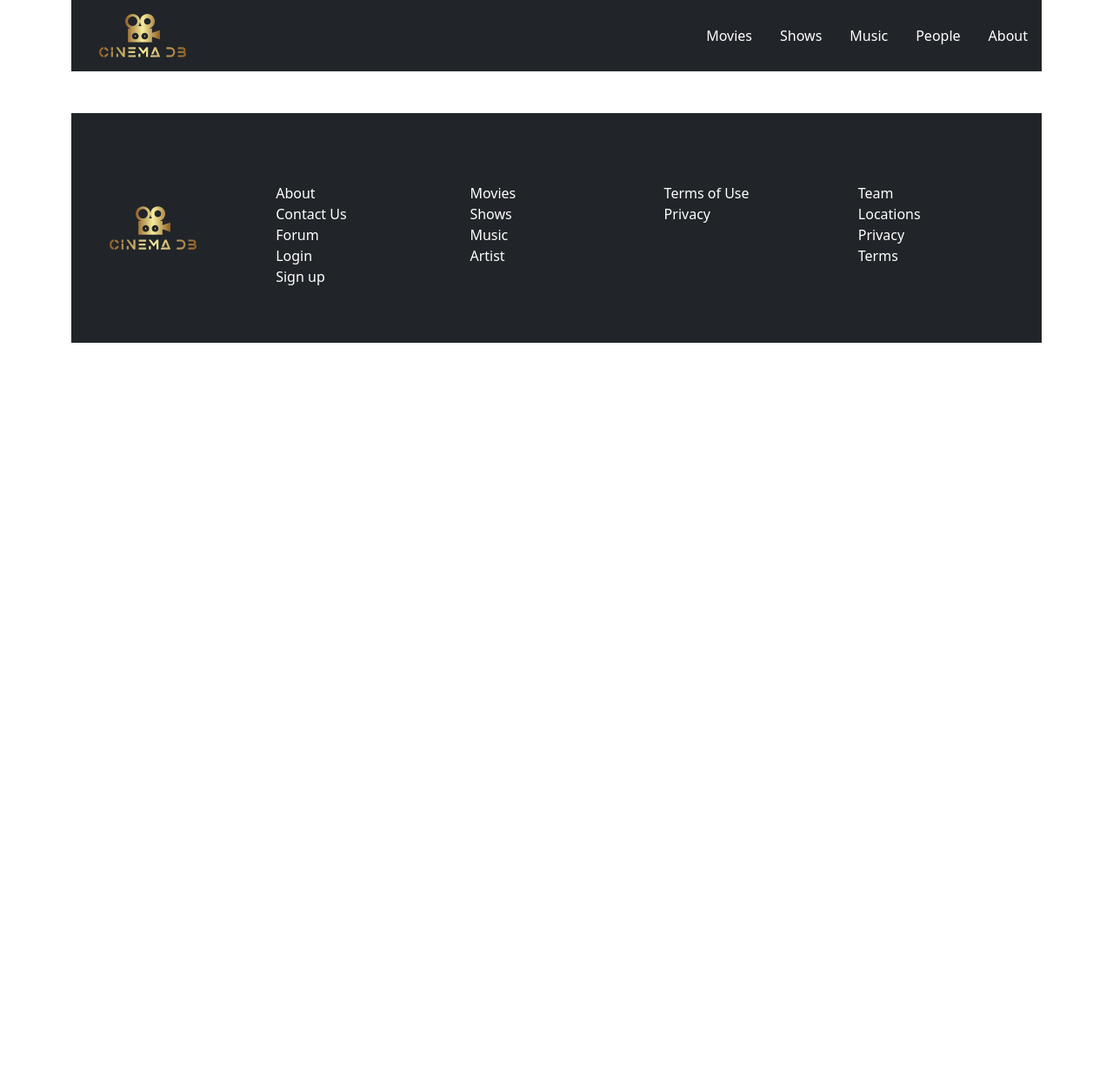
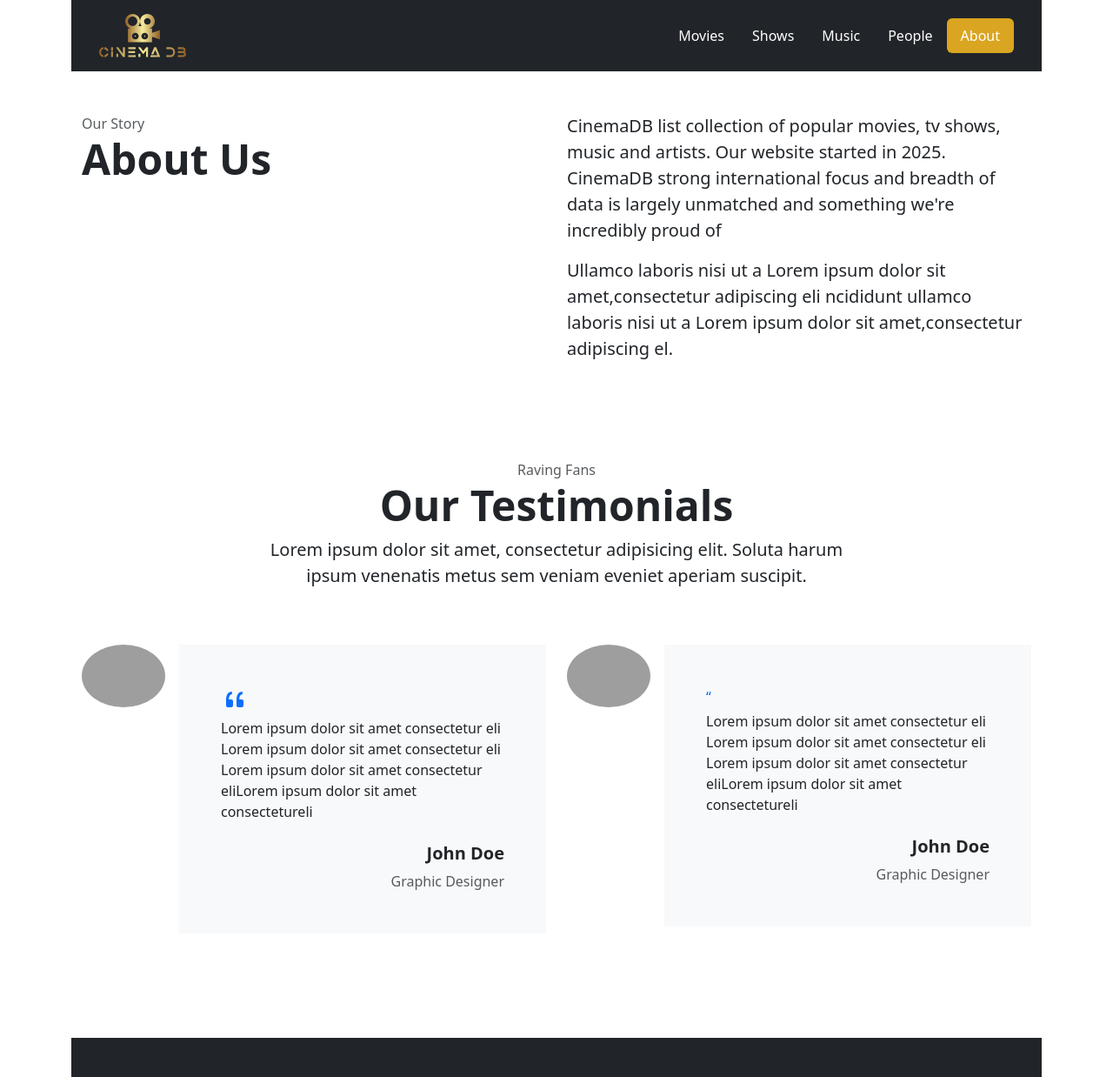
Before and after one commit to abhilashlegend/moviedb, a website: page index.html at #!/about in a window 1280 px wide. Shown: the top 1238 px of the page at 87% size. Before the commit the page ends 800 px from the top, so only its background shows below. Drawn offline with nearby package versions, Linux system fonts and the light colour scheme; some packages are replaced by stand-ins of ours; grey boxes are pictures that could not be loaded.

Commit message:
Added about page and fixed movies controller in route

```diff
--- a/css/style.css
+++ b/css/style.css
@@ -2,7 +2,7 @@
     margin-left: 2rem;
 }
 
-.main-menubar { margin-top: 5px; }
+.main-menubar { margin-top: 5px; padding-right: 2rem; }
 .main-menubar .nav-link { color: #FFF !important; }
 .main-menubar .nav-link:hover, .main-menubar .nav-link:focus { color: goldenrod !important; }
 .nav-pills .nav-link.active { background-color: goldenrod; }
--- a/index.html
+++ b/index.html
@@ -21,7 +21,7 @@
           <li class="nav-item"><a href="#!shows" class="nav-link" ng-class="{ 'active' : isActive('/shows') }">Shows</a></li>
           <li class="nav-item"><a href="#!music" class="nav-link" ng-class="{ 'active' : isActive('/music') }">Music</a></li>
           <li class="nav-item"><a href="#!people" class="nav-link" ng-class="{ 'active' : isActive('/people') }">People</a></li>
-          <li class="nav-item"><a href="#" class="nav-link">About</a></li>
+          <li class="nav-item"><a href="#!about" class="nav-link" ng-class="{ 'active' : isActive('/about') }">About</a></li>
         </ul>
     </header>
 
--- a/js/controllers.js
+++ b/js/controllers.js
@@ -4,7 +4,7 @@ app.controller('navController', ['$scope', '$location', function($scope, $locati
     }
 }])
 
-app.controller('moviesController', ['$scope', function($scope) {
+app.controller('aboutusController', ['$scope', function($scope) {
 
 }]);
 
--- a/js/routes.js
+++ b/js/routes.js
@@ -2,7 +2,7 @@ app.config(function($routeProvider){
     $routeProvider
     .when('/', {
         templateUrl: 'pages/movies.html',
-        controller: 'moviesController',
+        controller: 'recommendedMoviesController',
         title: 'Movies'
     })
     .when('/shows', {
@@ -20,4 +20,9 @@ app.config(function($routeProvider){
         controller: 'artistsController',
         title: 'People'
     })
+    .when('/about', {
+        templateUrl: 'pages/aboutus.html',
+        controller: 'aboutusController',
+        title: 'About Us'
+    })
 });
--- /dev/null
+++ b/pages/aboutus.html
@@ -0,0 +1,61 @@
+<div ng-controller="aboutusController">
+    <section class="py-5">
+	<div class="container">
+		<div class="row">
+			<div class="col-md-5">
+				<span class="text-muted">Our Story</span>
+				<h2 class="display-5 fw-bold">About Us</h2>
+			</div>
+			<div class="col-md-6 offset-md-1">
+				<p class="lead">CinemaDB list collection of popular movies, tv shows, music and artists. Our website started in 2025. CinemaDB strong international focus and breadth of data is largely unmatched and something we're incredibly proud of</p>
+				<p class="lead">Ullamco laboris nisi ut a Lorem ipsum dolor sit amet,consectetur adipiscing eli ncididunt ullamco laboris nisi ut a Lorem ipsum dolor sit amet,consectetur adipiscing el.</p>
+			</div>
+		</div>
+	</div>
+</section>
+
+<section class="py-5">
+	<div class="container">
+		<div class="row justify-content-center text-center mb-2 mb-lg-4">
+			<div class="col-12 col-lg-8 col-xxl-7 text-center mx-auto">
+				<span class="text-muted">Raving Fans</span>
+				<h2 class="display-5 fw-bold">Our Testimonials</h2>
+				<p class="lead">Lorem ipsum dolor sit amet, consectetur adipisicing elit. Soluta harum ipsum venenatis metus sem veniam eveniet aperiam suscipit.</p>
+			</div>
+		</div>
+		<div class="row gy-5 py-4">
+			<div class="col-lg-6 d-flex align-items-start">
+				<img alt="" class="img-fluid rounded-circle me-3" height="96" src="https://freefrontend.dev/assets/square-small.png" width="96">
+				<div class="bg-light p-3 p-md-5">
+					<div class="text-primary mb-1">
+						<svg class="bi bi-quote" fill="currentColor" height="32" viewbox="0 0 16 16" width="32" xmlns="http://www.w3.org/2000/svg">
+						<path d="M12 12a1 1 0 0 0 1-1V8.558a1 1 0 0 0-1-1h-1.388c0-.351.021-.703.062-1.054.062-.372.166-.703.31-.992.145-.29.331-.517.559-.683.227-.186.516-.279.868-.279V3c-.579 0-1.085.124-1.52.372a3.322 3.322 0 0 0-1.085.992 4.92 4.92 0 0 0-.62 1.458A7.712 7.712 0 0 0 9 7.558V11a1 1 0 0 0 1 1h2Zm-6 0a1 1 0 0 0 1-1V8.558a1 1 0 0 0-1-1H4.612c0-.351.021-.703.062-1.054.062-.372.166-.703.31-.992.145-.29.331-.517.559-.683.227-.186.516-.279.868-.279V3c-.579 0-1.085.124-1.52.372a3.322 3.322 0 0 0-1.085.992 4.92 4.92 0 0 0-.62 1.458A7.712 7.712 0 0 0 3 7.558V11a1 1 0 0 0 1 1h2Z"></path></svg>
+					</div>
+					<p>Lorem ipsum dolor sit amet consectetur eli Lorem ipsum dolor sit amet consectetur eli Lorem ipsum dolor sit amet consectetur eliLorem ipsum dolor sit amet consectetureli</p>
+					<div class="text-end pt-2">
+						<h5 class="fw-bold">John Doe</h5>
+						<div class="text-muted">
+							Graphic Designer
+						</div>
+					</div>
+				</div>
+			</div>
+			<div class="col-lg-6 d-flex align-items-start">
+				<img alt="" class="img-fluid rounded-circle me-3" height="96" src="https://freefrontend.dev/assets/square-small.png" width="96">
+				<div class="bg-light p-3 p-md-5" >
+					<div class="text-primary mb-1">
+                        <span>&#8220;</span>
+                    </div>
+					<p>Lorem ipsum dolor sit amet consectetur eli Lorem ipsum dolor sit amet consectetur eli Lorem ipsum dolor sit amet consectetur eliLorem ipsum dolor sit amet consectetureli</p>
+					<div class="text-end pt-2">
+						<h5 class="fw-bold">John Doe</h5>
+						<div class="text-muted">
+							Graphic Designer
+						</div>
+					</div>
+				</div>
+			</div>
+		</div>
+	</div>
+</section>
+</div>
```
